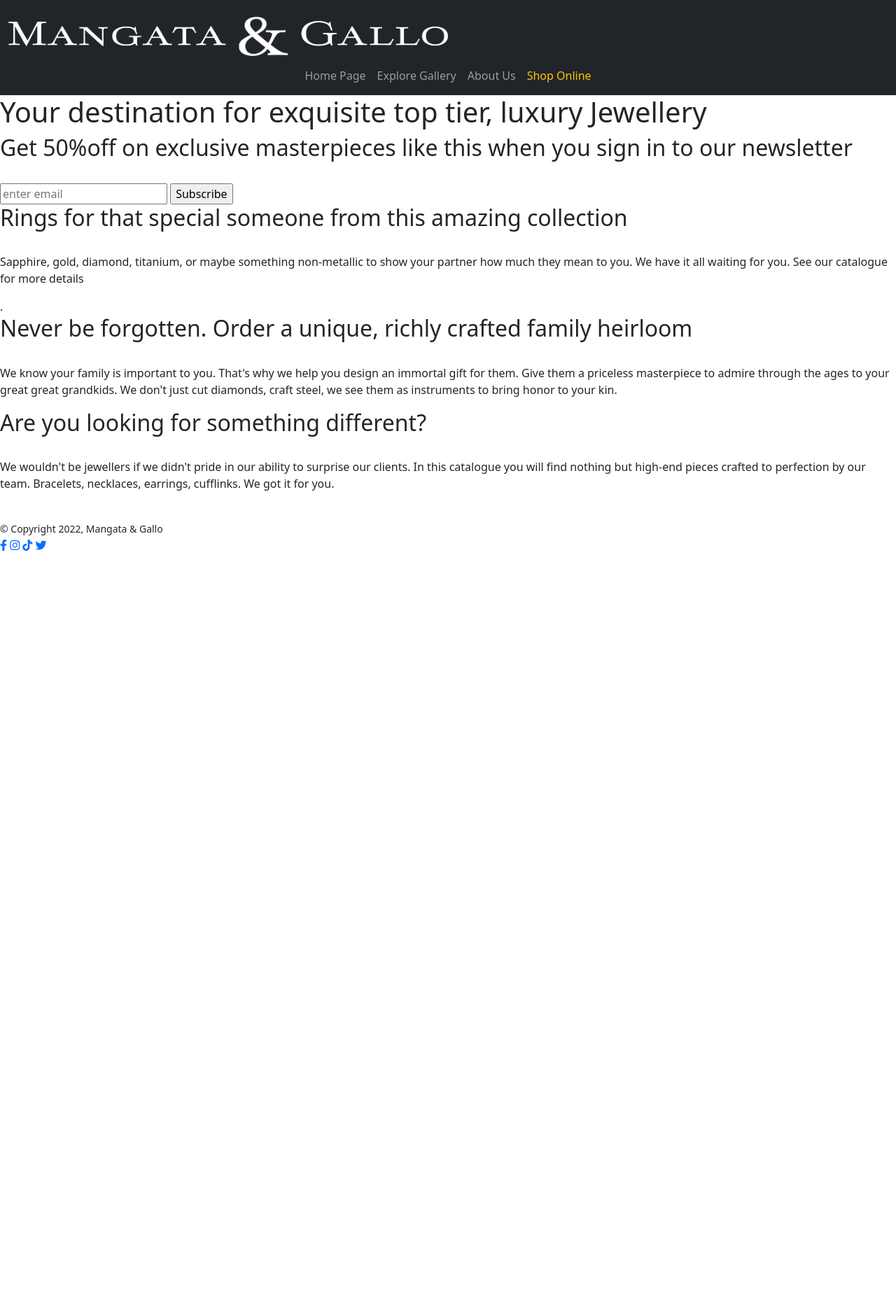
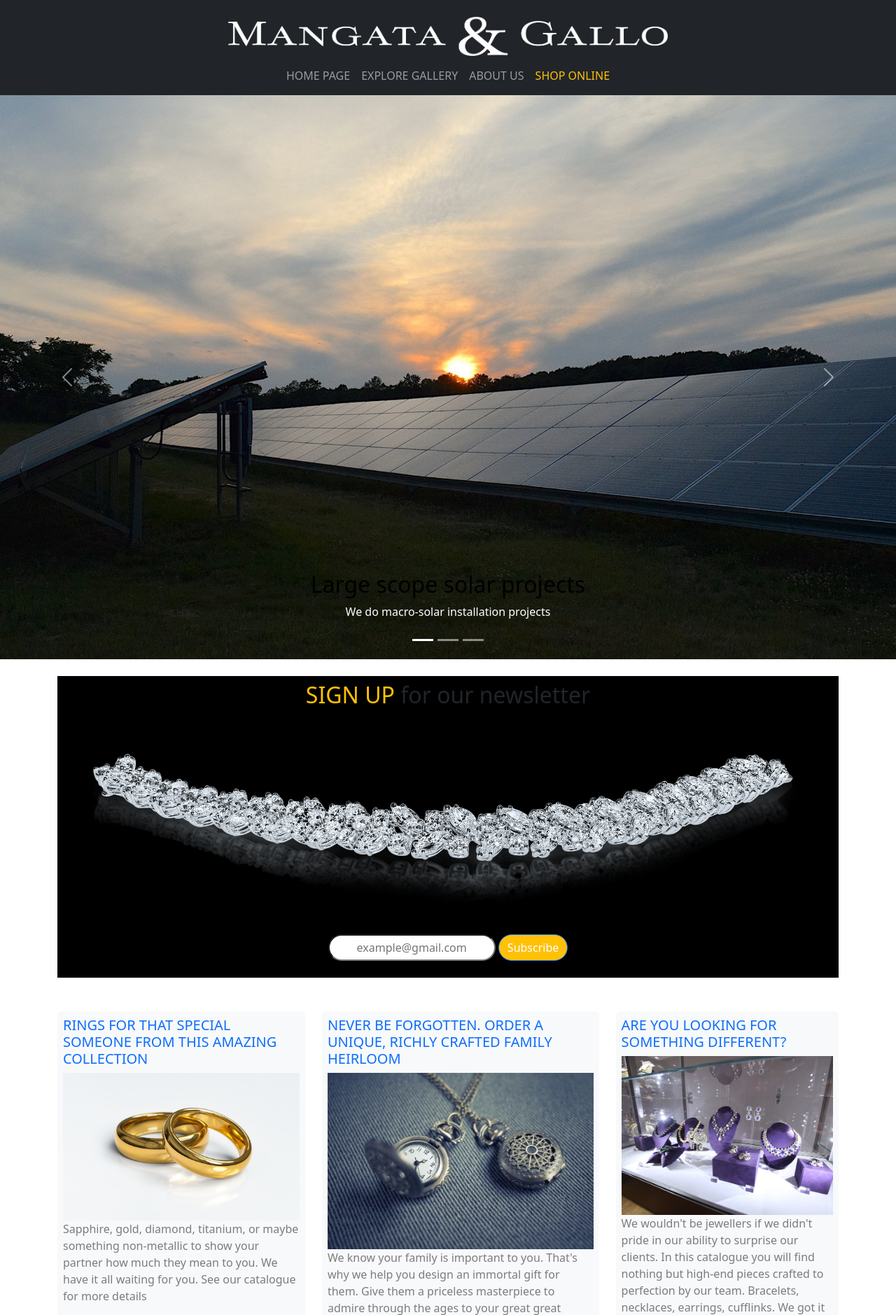
Before and after one commit to mxomasuku/Bootstrap, a website: page index.html in a window 1280 px wide. Shown: the top 1879 px of the page at 70% size. Before the commit the page ends 800 px from the top, so only its background shows below. Drawn offline with nearby package versions, Linux system fonts and the light colour scheme.

Commit message:
styling and images added

```diff
--- a/index.html
+++ b/index.html
@@ -1,5 +1,5 @@
 <!DOCTYPE html>
-<html lang="en">
+<html lang="en" data-bs-theme="dark">
 <head>
   <title>Home Page</title>
   <meta charset="UTF-8">
@@ -35,14 +35,14 @@
 </head>
 <body>
 <!-- NAVBAR -->
-    <header class="container-fluid bg-dark pt-4  ">
+    <header class="container-fluid bg-dark pt-4 text-center ">
       <img src="Assets/Asset_4.png" alt="Mxo Masuku" class="img-fluid center bg-dark w-50 h-25">
       </header>
       <nav class="navbar navbar-expand-md bg-dark navbar-dark">
           <a href="#"><i class="fas fa-bars navbar-toggler" data-bs-toggle="collapse" data-bs-target="#navmenu"></i></a>
           <div class="collapse navbar-collapse justify-content-center" id="navmenu">
-          <ul class="navbar-nav text-white-50 ">
-            <li class="nav_item nav_item_1"><a href="" class="nav-link ">Home Page</a></li>
+          <ul class="navbar-nav text-white-50 text-uppercase">
+            <li class="nav_item nav_item_1"><a href="" class="nav-link">Home Page</a></li>
             <li class="nav_item nav_item_2"><a href=""class="nav-link">Explore Gallery</a></li>
             <li class="nav_item nav_item_3"><a href=""class="nav-link">About Us</a></li>
             <li class="nav_item nav_item_4"><a href="" class="nav-link text-warning">Shop Online</a></li>
@@ -52,52 +52,96 @@
 
       <!-- Showcase -->
 <main>
-<section class="hero">
-  <h1>Your destination for exquisite top tier, luxury Jewellery</h1>
+<section class="">
+  <div id="carouselExampleCaptions" class="carousel slide">
+    <div class="carousel-indicators">
+      <button type="button" data-bs-target="#carouselExampleCaptions" data-bs-slide-to="0" class="active" aria-current="true" aria-label="Slide 1"></button>
+      <button type="button" data-bs-target="#carouselExampleCaptions" data-bs-slide-to="1" aria-label="Slide 2"></button>
+      <button type="button" data-bs-target="#carouselExampleCaptions" data-bs-slide-to="2" aria-label="Slide 3"></button>
+    </div>
+    <div class="carousel-inner ">
+      <div class="carousel-item active">
+        <img src="Assets/solar-panels.jpg" class="d-block w-100" alt="...">
+        <div class="carousel-caption d-none d-md-block align-text-center">
+          <h5 class="text-black fs-2 shadow-sm ">Large scope solar projects</h5>
+          <p>We do macro-solar installation projects</p>
+        </div>
+      </div>
+      <div class="carousel-item">
+        <img src="Assets/lesotho.jpg" class="d-block w-100" alt="...">
+        <div class="carousel-caption d-none d-md-block">
+          <h5 class="text-xxl-center">Remote Jobs</h5>
+          <p>Anywhere you want solar energy. In support of rural and disadvantaged communities</p>
+        </div>
+      </div>
+      <div class="carousel-item">
+        <img src="Assets/ascension.jpg" class="d-block w-100" alt="...">
+        <div class="carousel-caption d-none d-md-block">
+          <h5>Best quality projects</h5>
+          <p>Sleep in peace knowing that your job has been done perfectly</p>
+        </div>
+      </div>
+    </div>
+    <button class="carousel-control-prev" type="button" data-bs-target="#carouselExampleCaptions" data-bs-slide="prev">
+      <span class="carousel-control-prev-icon" aria-hidden="true"></span>
+      <span class="visually-hidden">Previous</span>
+    </button>
+    <button class="carousel-control-next" type="button" data-bs-target="#carouselExampleCaptions" data-bs-slide="next">
+      <span class="carousel-control-next-icon" aria-hidden="true"></span>
+      <span class="visually-hidden">Next</span>
+    </button>
+  </div>
+ </section>
+
+ <!-- Newsletter -->
+ <section class="container">
+  <div class="bg-black mt-4 text-center pt-2">
+    <h2> <span class="text-warning text-uppercase">Sign up</span>  for our newsletter</h2>
+    <img src="Assets/diamond.png" alt="" class="w-100">
+    <form action="" method="POST" class="pb-4 text-center">
+      <input type="email" name="email" id="#email" class="rounded-5 btn-group lh-lg text-center" placeholder="example@gmail.com" required>
+      <input type="submit" value="Subscribe" class="btn btn-primary rounded-5 btn-group text-center bg-warning">
+      </form>
+  </div>
 
  </section>
-<section class="newsletter_container">
-  <h2>Get <span>50%</span>off on exclusive masterpieces like this when you sign in to our newsletter</h2>
- <div><img src="qAssets/diamond.png" alt="" width="100%"></div>
-<form action="#" method="post" class="form">
-  <label for="email">
-    <input type="email" name="email" id="email" class="email"placeholder="enter email" required>
-  </label>
-  <input type="submit" value="Subscribe" class="btn_email">
-</form>
-</section>
 
-<section class="cards">
-  <article class="">
-    <h2>Rings for that special someone from this amazing collection</h2>
-    <div> <img src="qAssets/wedding-rings.jpg" class="card_image" alt=""></div>
-    <p>Sapphire, gold, diamond, titanium, or maybe something non-metallic to show
-      your partner how much they mean to you. We have it all waiting for you. See our catalogue for more details</p>.
+ <!-- Main content -->
+
+<section class="container my-5 md-my-8">
+  <div class="d-md-flex gap-4 ">
+    <article class="rounded-2 bg-light p-2">
+      <h3 class="text-primary text-uppercase fs-5">Rings for that special someone from this amazing collection</h3>
+      <div> <img src="Assets/wedding-rings.jpg" class="w-100 h-25" alt=""></div>
+      <p class="text-black-50">Sapphire, gold, diamond, titanium, or maybe something non-metallic to show
+        your partner how much they mean to you. We have it all waiting for you. See our catalogue for more details</p>
     </article>
-  <article class="">
-    <h2>Never be forgotten. Order a unique, richly crafted family heirloom</h2>
-    <div> <img src="qAssets/pocket-watch.jpg" class="card_image" alt=""></div>
-    <p>We know your family is important to you. That's why we help you design
+    <article class="rounded-2 bg-light p-2">
+      <h3 class="text-primary text-uppercase fs-5">Never be forgotten. Order a unique, richly crafted family heirloom</h3>
+      <div> <img src="Assets/pocket-watch.jpg" class="w-100 h-md-25" alt=""></div>
+      <p  class="text-black-50">We know your family is important to you. That's why we help you design
         an immortal gift for them. Give them a priceless masterpiece to admire through the ages to your great great
         grandkids. We don't just cut diamonds,
         craft steel, we see them as instruments to bring honor to your kin.</p>
     </article>
-  <article class="">
-    <h2>Are you looking for something different? </h2>
-    <div> <img src="qAssets/assorted.webp" class="card_image" alt=""></div>
+    <article class="rounded-2 bg-light p-2 flex-grow-1">
+      <h3 class="text-primary text-uppercase fs-5">Are you looking for something different? </h3>
+      <div> <img src="Assets/assorted.webp" class="w-100" alt=""></div>
 
-    <p>We wouldn't be jewellers if we didn't pride in our ability to surprise our clients. In this catalogue you will
+      <p  class="text-black-50">We wouldn't be jewellers if we didn't pride in our ability to surprise our clients. In this catalogue you will
         find nothing but high-end pieces crafted to perfection by our team. Bracelets, necklaces, earrings, cufflinks. We got it for you.</p>
     </article>
+  </div>
+
 </section>
 </main>
 
-<footer class="footer">
+<footer class="footer bg-black text-center">
   <div class="footer_logo">
-    <img src="<!----Assets/Asset_4.png----->" alt="">
+    <img src="Assets/Asset_4.png" alt="" class="w-25">
   </div>
   <div>
-    <small>&copy; Copyright 2022, Mangata & Gallo</small>
+    <small class="text-white-50">&copy; Copyright 2022, Mangata & Gallo</small>
   </div>
 
   <div class="social_links">
```
Also changed, not shown: Assets/ascension.jpg (added), Assets/lesotho.jpg (added), Assets/solar-panels.jpg (added). Lines whose indentation alone changed are shown as unchanged.
